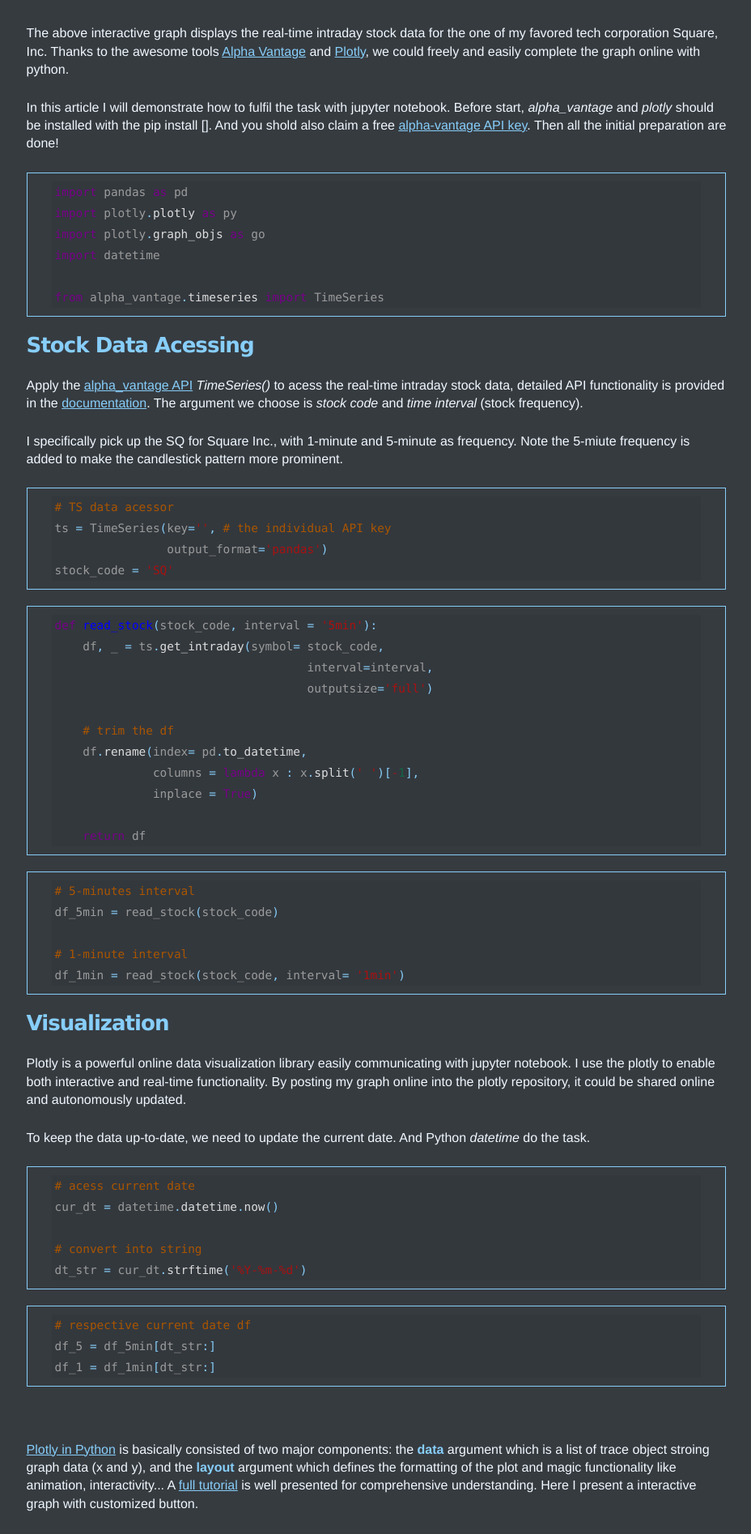
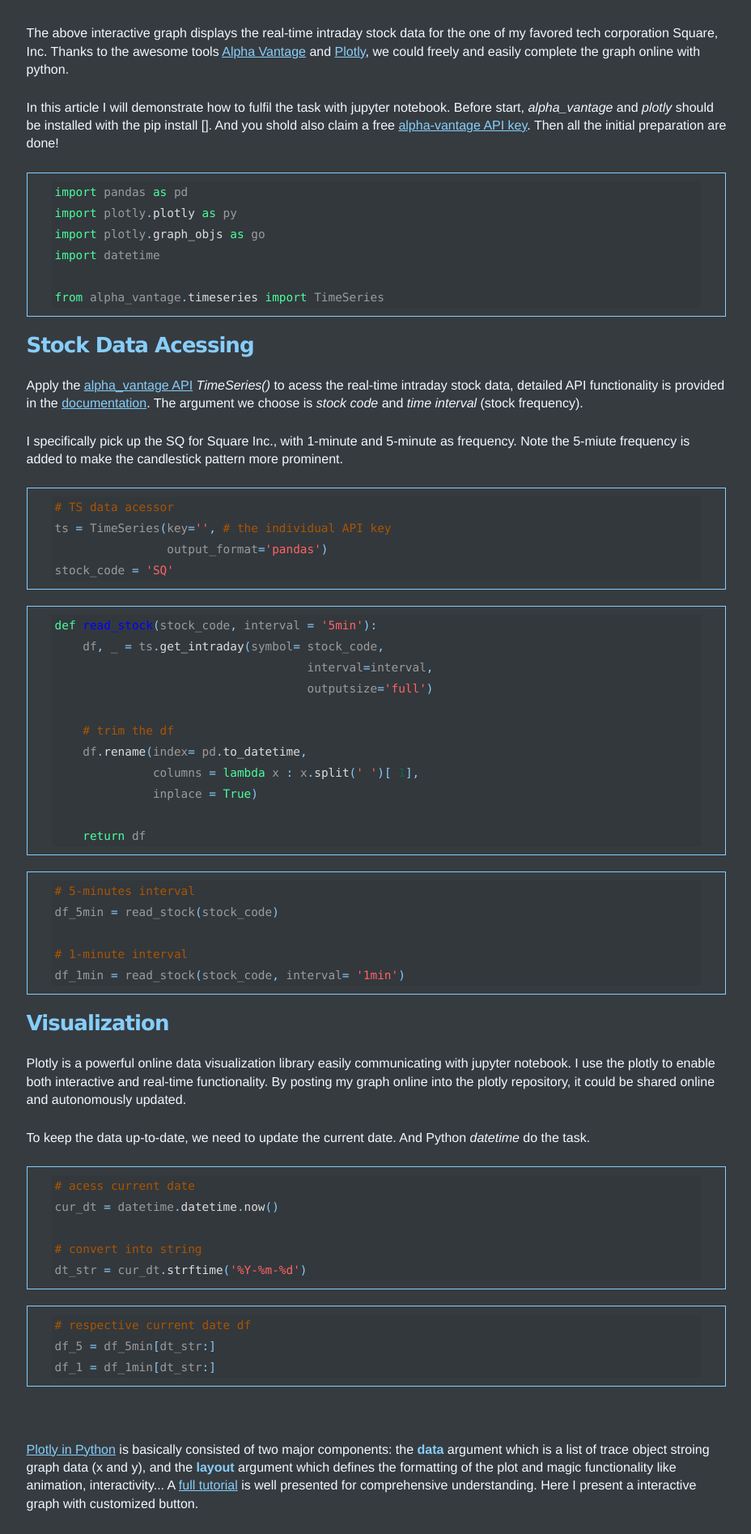
Before and after one commit to xiaohui-victor-li/xiaohui-victor-li.github.io, a Jekyll site: the page built from _posts/2018-09-27-intraday-stock-plot.html, in a window 1280 px wide. Shown: the part 1091-2985 px from the top of the page at 81% size, without its empty margins (175-1103 px from the left). Built offline with Jekyll 4.4.1, drawn with Linux system fonts in a browser that asks for light colours.

Commit message:
Update post.html

```diff
--- a/_layouts/post.html
+++ b/_layouts/post.html
@@ -90,21 +90,21 @@
 .CodeMirror-gutter-filler, .CodeMirror-scrollbar-filler { background-color: rgb(255, 255, 255); }
 .CodeMirror-gutters { border-right-width: 1px; border-right-style: solid; border-right-color: rgb(221, 221, 221); background-image: inherit; background-size: inherit; background-attachment: inherit; background-origin: inherit; background-clip: inherit; background-color: inherit; white-space: nowrap; background-position: inherit inherit; background-repeat: inherit inherit; }
 .CodeMirror-linenumber { padding: 0px 3px 0px 5px; text-align: right; color: rgb(153, 153, 153); }
-.cm-s-inner .cm-keyword { color: rgb(119, 0, 136); }
+.cm-s-inner .cm-keyword { color: rgb(73, 253, 156); }
 .cm-s-inner .cm-atom, .cm-s-inner.cm-atom { color: rgb(34, 17, 153); }
 .cm-s-inner .cm-number { color: rgb(17, 102, 68); }
 .cm-s-inner .cm-def { color: rgb(0, 0, 255); }
 .cm-s-inner .cm-variable { color: #9b9b9b; }
 .cm-s-inner .cm-variable-2 { color: rgb(0, 85, 170); }
 .cm-s-inner .cm-variable-3 { color: rgb(0, 136, 85); }
-.cm-s-inner .cm-string { color: rgb(170, 17, 17); }
+.cm-s-inner .cm-string { color: #ff6464; }
 .cm-s-inner .cm-property { color: #ddd; }
 .cm-s-inner .cm-operator { color: rgb(152, 26, 26); }
 .cm-s-inner .cm-comment, .cm-s-inner.cm-comment { color: rgb(170, 85, 0); }
 .cm-s-inner .cm-string-2 { color: rgb(255, 85, 0); }
 .cm-s-inner .cm-meta { color: rgb(85, 85, 85); }
 .cm-s-inner .cm-qualifier { color: rgb(85, 85, 85); }
-.cm-s-inner .cm-builtin { color: rgb(51, 0, 170); }
+.cm-s-inner .cm-builtin { color: #7e92ff; }
 .cm-s-inner .cm-bracket { color: rgb(153, 153, 119); }
 .cm-s-inner .cm-tag { color: rgb(17, 119, 0); }
 .cm-s-inner .cm-attribute { color: rgb(0, 0, 204); }
```
